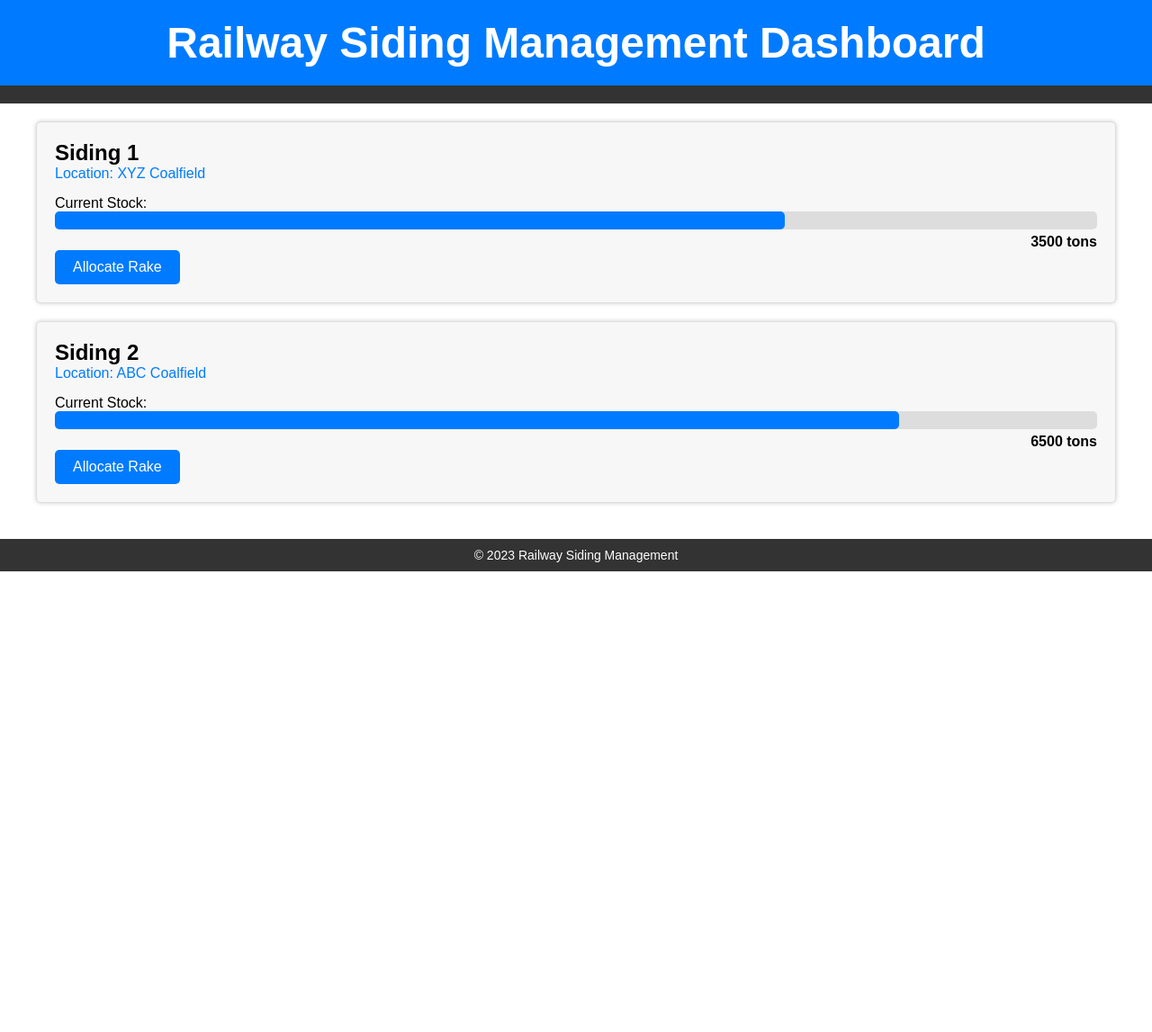
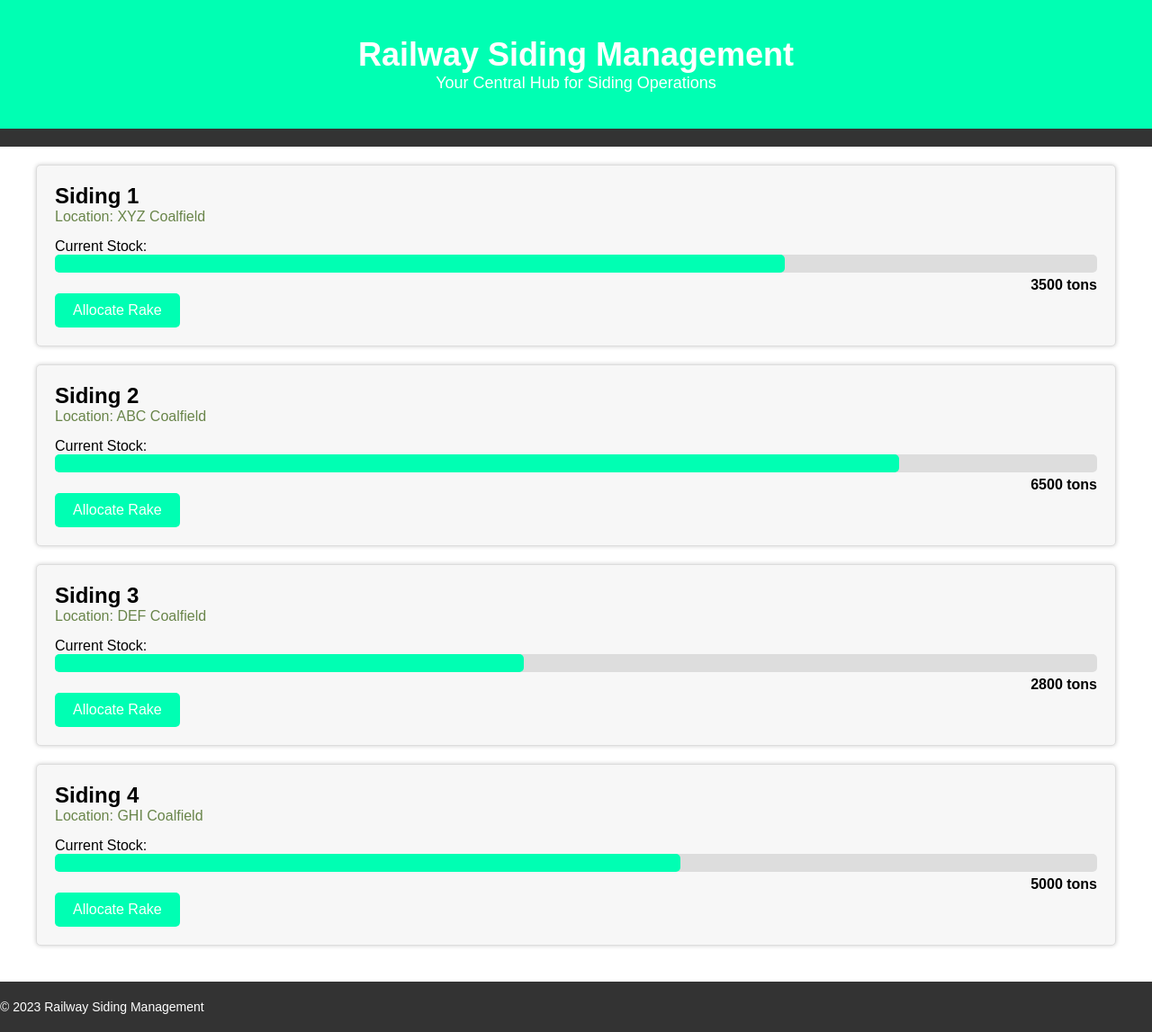
Before and after one commit to utk04/botscoders, a plain HTML site: page hackathon5.html in a window 1280 px wide. Shown: the whole page at 90% size. Before the commit the page ends 800 px from the top, so only its background shows below. Drawn offline with Linux system fonts and the light colour scheme.

Commit message:
Update hackathon5.html
update

```diff
--- a/hackathon5.html
+++ b/hackathon5.html
@@ -12,31 +12,38 @@
             font-family: Arial, sans-serif;
         }
 
-        /* Basic styles for the header */
-        header {
-            background-color: #007BFF;
+        /* Styling for the header */
+        .header {
+            background-color: #00ffb3;
             color: white;
             text-align: center;
-            padding: 20px 0;
-            font-size: 24px;
+            padding: 40px 0;
         }
 
-        /* Navigation styles (customize as needed) */
-        nav {
+        .header h1 {
+            font-size: 36px;
+        }
+
+        .header p {
+            font-size: 18px;
+        }
+
+        /* Styling for the navigation menu (customize as needed) */
+        .navigation {
             background-color: #333;
             color: white;
             text-align: center;
             padding: 10px 0;
         }
 
-        /* Style for the main content */
-        main {
+        /* Styling for the main content */
+        .main-content {
             max-width: 1200px;
             margin: 0 auto;
             padding: 20px;
         }
 
-        /* Style for individual siding sections */
+        /* Styling for individual siding sections */
         .siding {
             background-color: #f7f7f7;
             border: 1px solid #ddd;
@@ -46,16 +53,17 @@
             box-shadow: 0px 0px 5px rgba(0, 0, 0, 0.2);
             transition: transform 0.9s;
         }
+
         .siding:hover {
             transform: scale(1.05);
         }
 
-        /* Style for siding location */
+        /* Styling for siding location */
         .location {
-            color: #007BFF;
+            color: #69854a;
         }
 
-        /* Stock bar styles */
+        /* Styling for the stock information */
         .stock {
             margin-top: 15px;
         }
@@ -69,7 +77,7 @@
 
         .stock-fill {
             height: 100%;
-            background-color: #007BFF;
+            background-color: #00ffb3;
             border-radius: 5px;
             transition: width 0.3s ease-in-out;
         }
@@ -80,9 +88,9 @@
             font-weight: bold;
         }
 
-        /* Style for the "Allocate Rake" button */
+        /* Styling for the "Allocate Rake" button */
         .allocate-button {
-            background-color: #007BFF;
+            background-color: #00ffb3;
             color: white;
             padding: 10px 20px;
             border: none;
@@ -93,27 +101,65 @@
         }
 
         .allocate-button:hover {
-            background-color: #0056b3;
+            background-color: #00ffb3;
         }
 
-        /* Style for the footer */
-        footer {
+        /* Styling for the footer */
+        .footer {
             background-color: #333;
             color: white;
+            padding: 20px 0;
+            font-size: 14px;
+
+        }
+
+        .footer-content {
+            display: flex;
+            justify-content: space-between;
+            align-items: center;
             text-align: center;
-            padding: 10px 0;
-            font-size: 14px;
+        }
+
+        .social-icons {
+            font-size: 24px;
+        }
+
+        .social-icons a {
+            color: white;
+            margin-left: 10px;
+            text-decoration: none;
+        }
+
+        /* Media Query for smaller screens */
+        @media screen and (max-width: 768px) {
+            .header {
+                padding: 30px 0;
+
+            }
+
+            .header h1 {
+                font-size: 28px;
+
+            }
+
+            .header p {
+                font-size: 16px;
+
+            }
         }
     </style>
 </head>
 <body>
-    <header>
-        <h1>Railway Siding Management Dashboard</h1>
+    <header class="header">
+        <div class="header-content">
+            <h1>Railway Siding Management</h1>
+            <p>Your Central Hub for Siding Operations</p>
+        </div>
     </header>
-    <nav>
+    <nav class="navigation">
         <!-- Navigation menu here -->
     </nav>
-    <main>
+    <main class="main-content">
         <section class="dashboard">
             <div class="siding">
                 <h2>Siding 1</h2>
@@ -139,11 +185,40 @@
                 </div>
                 <button class="allocate-button">Allocate Rake</button>
             </div>
-            <!-- Add more siding sections as needed -->
+            <!-- Add two more siding sections -->
+            <div class="siding">
+                <h2>Siding 3</h2>
+                <p class="location">Location: DEF Coalfield</p>
+                <div class="stock">
+                    <p>Current Stock:</p>
+                    <div class="stock-bar">
+                        <div class="stock-fill" style="width: 45%;"></div>
+                    </div>
+                    <p class="stock-amount">2800 tons</p>
+                </div>
+                <button class="allocate-button">Allocate Rake</button>
+            </div>
+            <div class="siding">
+                <h2>Siding 4</h2>
+                <p class="location">Location: GHI Coalfield</p>
+                <div class="stock">
+                    <p>Current Stock:</p>
+                    <div class="stock-bar">
+                        <div class="stock-fill" style="width: 60%;"></div>
+                    </div>
+                    <p class="stock-amount">5000 tons</p>
+                </div>
+                <button class="allocate-button">Allocate Rake</button>
+            </div>
         </section>
     </main>
-    <footer>
-        <p>&copy; 2023 Railway Siding Management</p>
+    <footer class="footer">
+        <div class="footer-content">
+            <p style="text-align: center;">&copy; 2023 Railway Siding Management</p>
+            <div class="social-icons">
+                <!-- Add social media icons and links here -->
+            </div>
+        </div>
     </footer>
 </body>
 </html>
```
